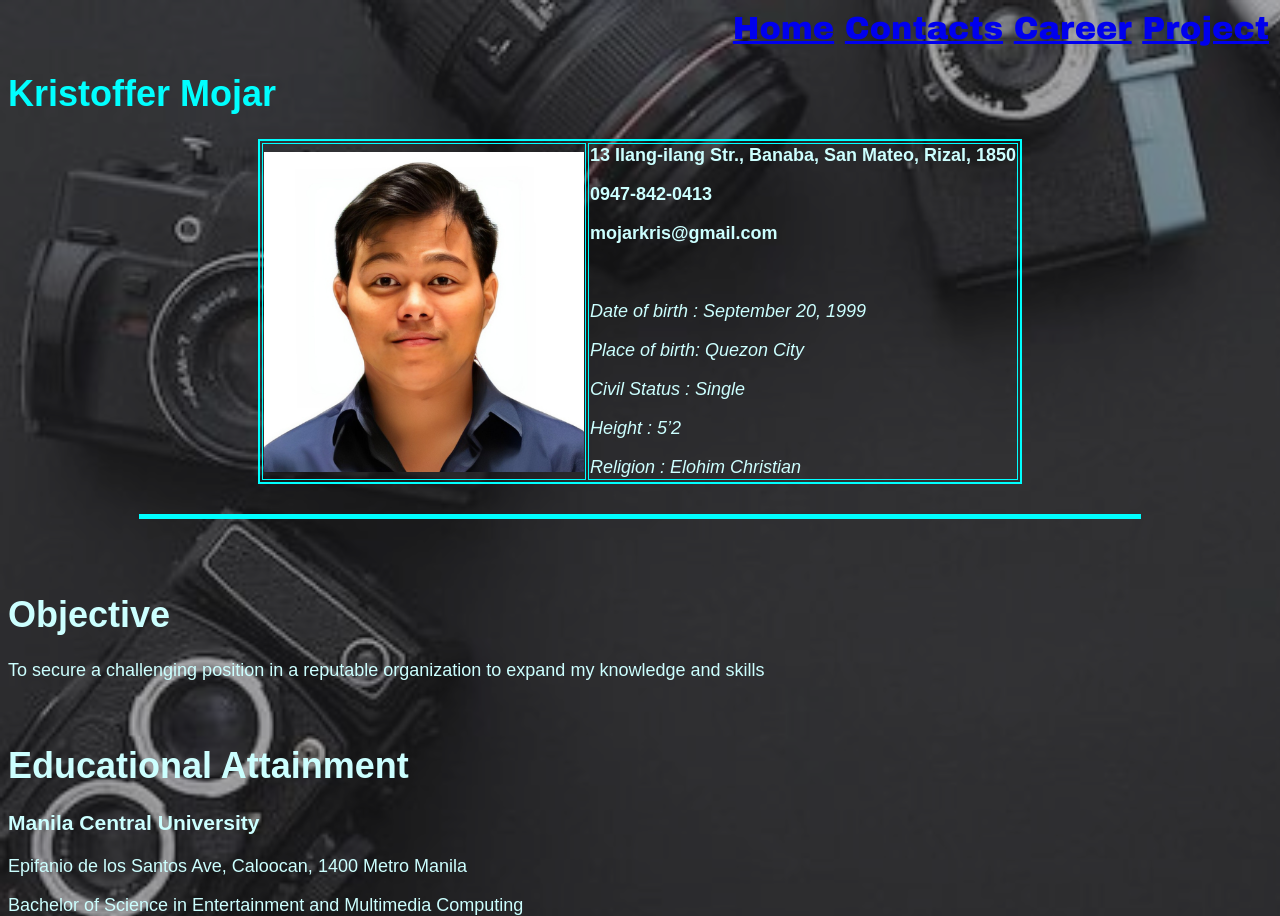
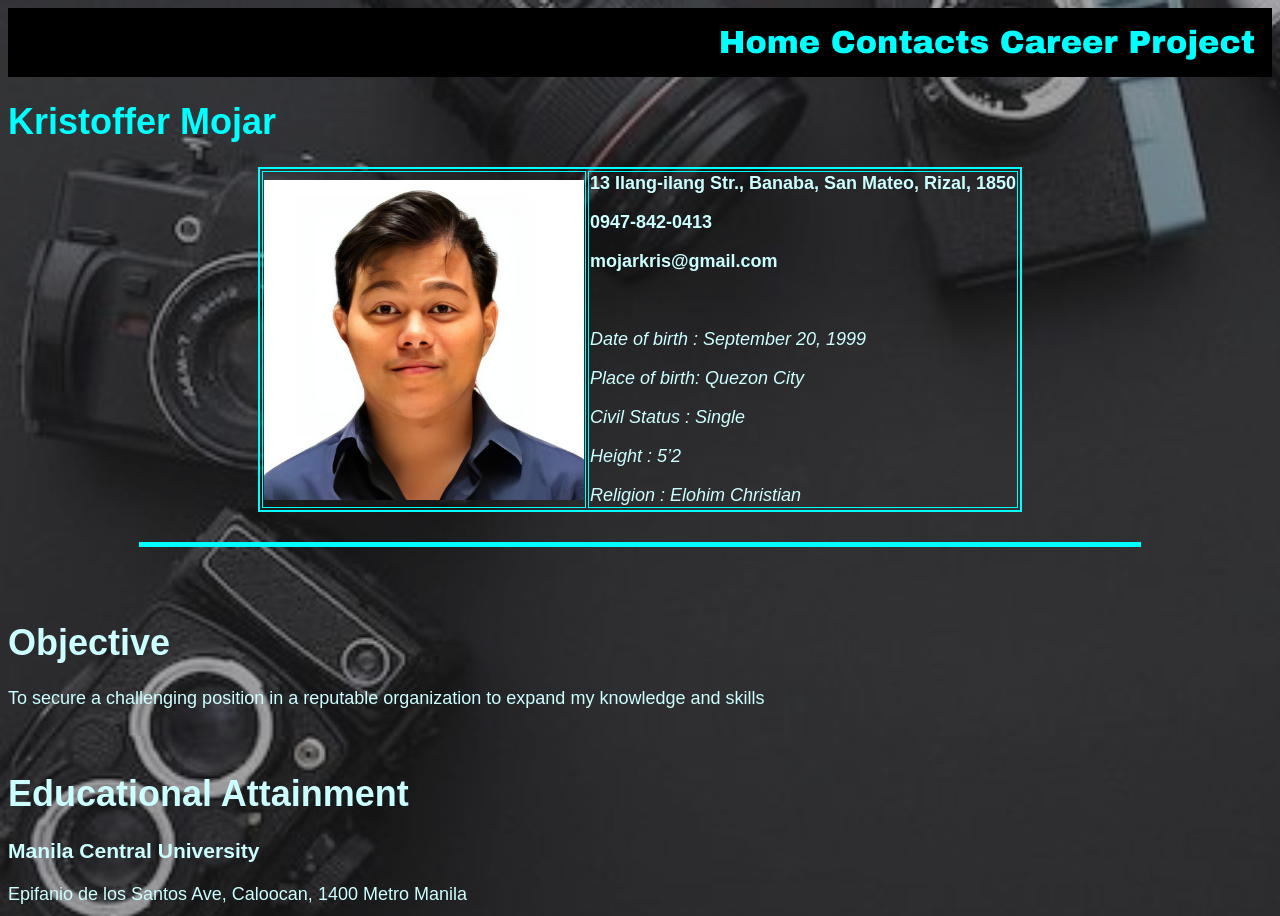
Before and after one commit to krismojar20/Kristoffer-Mojar-My-Portfolio, a plain HTML site: page Resume.html in a window 1280 px wide. Shown: the top 916 px of the page. Drawn offline with Linux system fonts and the light colour scheme.

Commit message:
Update Resume.html

```diff
--- a/Resume.html
+++ b/Resume.html
@@ -3,27 +3,27 @@
 <title>Kristoffer Mojar - Resume</title>
 </head>
 
-<body bgcolor="black" background="background1.png">
+<body background="background1.png" link=black vlink=black alink=black>
 
 
 
-<font color=00FFFF size=4 face="Arial">
+
 <!-- Navigation Table -->
-<table width="100%">
+<table width="100%" cellpadding=15 bgcolor=black>
 	<tr>
 		<td align="right">
 			<font color=#00FFFF face="Arial black" size=6>
-				<a href="index.html">Home</a>
-				<a href="Contacts.html">Contacts</a>
-				<a href="Resume.html">Career</a>
-				<a href="works.html">Project</a>
+				<a href="index.html"><font color=#00FFFF>Home</font></a>
+				<a href="Contacts.html"><font color=#00FFFF>Contacts</font></a>
+				<a href="Resume.html"><font color=#00FFFF>Career</font></a>
+				<a href="works.html"><font color=#00FFFF>Project</font></a>
 			</font>
 		</td>
 	</tr>
 </table>
-
+<font color=00FFFF size=4 face="Arial">
 <h1>Kristoffer Mojar</h1>
-
+</font>
 
 <center>
 <table border=2 bordercolor=00FFFF>
```
